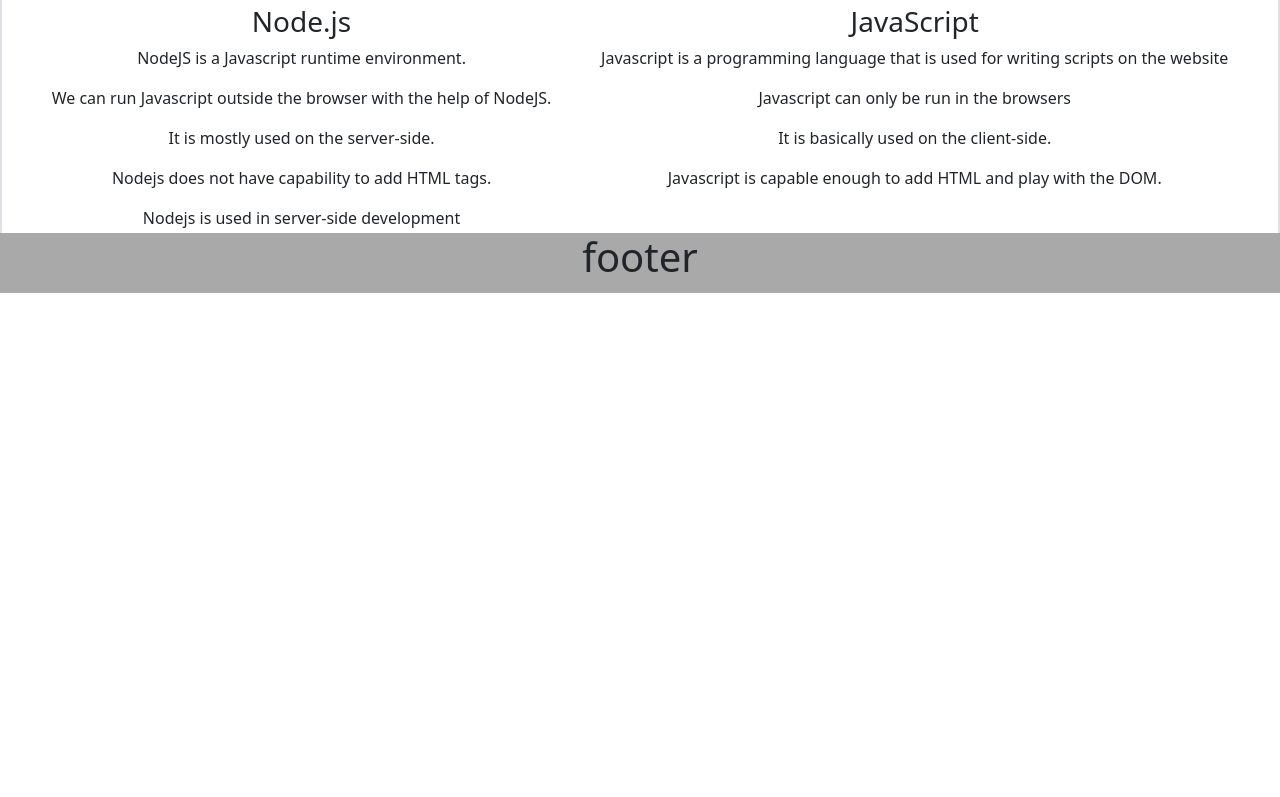
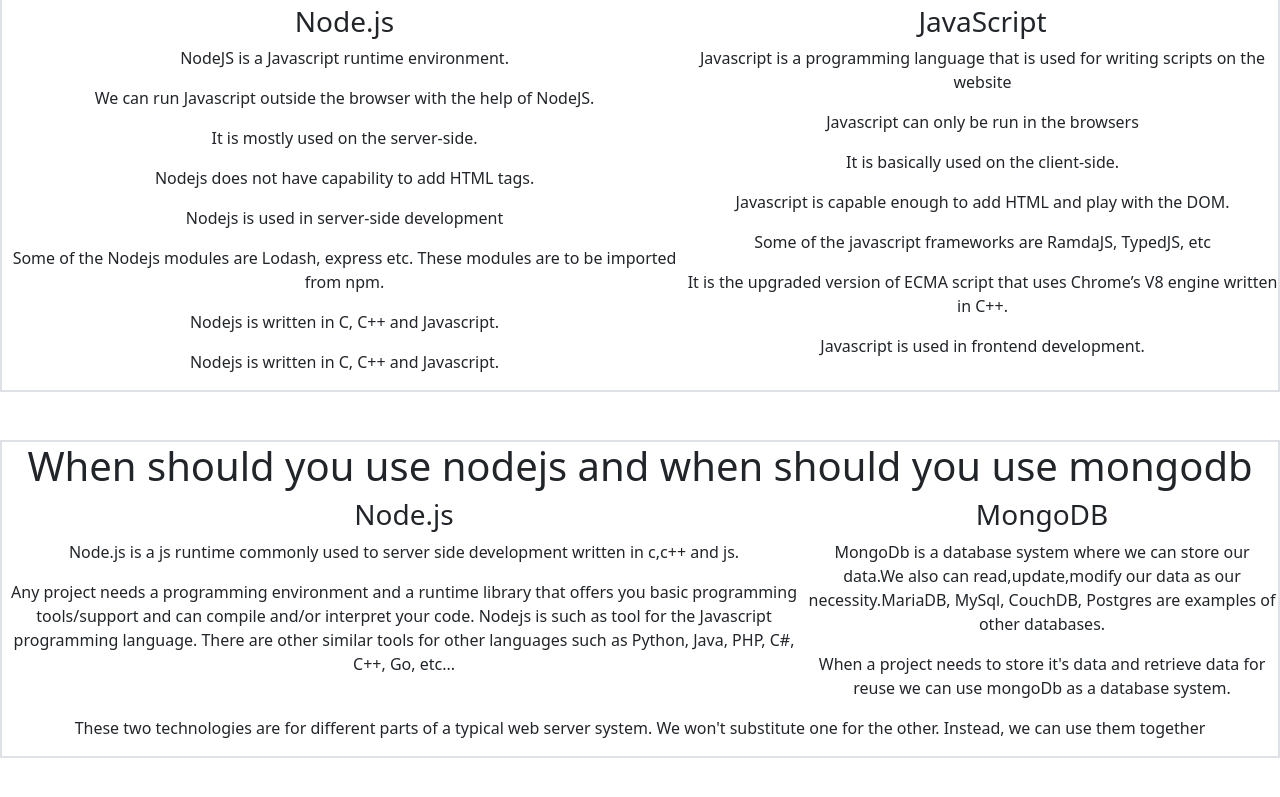
Before and after one commit to Yasmin-Akhter/Posh-electronics, a React (Create React App) app: page /blogs in a window 1280 px wide. Shown: the part 507-1304 px from the top of the page. Before the commit the page ends 800 px from the top, so only its background shows below. Built offline with nearby package versions, Linux system fonts and the light colour scheme; no server answers.

Commit message:
inventory details added

```diff
--- a/src/App.js
+++ b/src/App.js
@@ -38,7 +38,7 @@
         <Route path="/blogs" element={<Blogs></Blogs>}></Route>
         <Route path="*" element={<NotFound></NotFound>}></Route>
       </Routes>
-      <Footer></Footer>
+      {/* <Footer></Footer> */}
     </div>
   );
 }
--- a/src/Pages/Blogs/Blogs.js
+++ b/src/Pages/Blogs/Blogs.js
@@ -35,6 +35,9 @@
                         <p>It is mostly used on the server-side.</p>
                         <p>Nodejs does not have capability to add HTML tags.</p>
                         <p>Nodejs is used in server-side development</p>
+                        <p>Some of the Nodejs modules are Lodash, express etc. These modules are to be imported from npm. </p>
+                        <p>Nodejs is written in C, C++ and Javascript.</p>
+                        <p>Nodejs is written in C, C++ and Javascript.</p>
                     </div>
                     <div>
                         <h3>JavaScript</h3>
@@ -42,9 +45,29 @@
                         <p>Javascript can only be run in the browsers</p>
                         <p>It is basically used on the client-side.</p>
                         <p>Javascript is capable enough to add HTML and play with the DOM. </p>
+                        <p>Some of the javascript frameworks are RamdaJS, TypedJS, etc</p>
+                        <p>It is the upgraded version of ECMA script that uses Chrome’s V8 engine written in C++.</p>
+                        <p>Javascript is used in frontend development.</p>
 
                     </div>
                 </div>
+            </div>
+            <div className='border border-2 my-5 '>
+                <h1>When should you use nodejs and when should you use mongodb</h1>
+                <div className='d-flex justify-content-evenly'>
+                    <div>
+                        <h3>Node.js</h3>
+                        <p>Node.js is a js runtime commonly used to server side development written in c,c++ and js.</p>
+                        <p>Any project needs a programming environment and a runtime library that offers you basic programming tools/support and can compile and/or interpret your code. Nodejs is such as tool for the Javascript programming language. There are other similar tools for other languages such as Python, Java, PHP, C#, C++, Go, etc...</p>
+                    </div>
+                    <div>
+                        <h3>MongoDB</h3>
+                        <p>MongoDb is a database system where we can store our data.We also can read,update,modify our data as our necessity.MariaDB, MySql, CouchDB, Postgres are examples of other databases.</p>
+                        <p>When a project needs to store it's data and retrieve data for reuse we can use mongoDb as a database system. </p>
+                    </div>
+                </div>
+                <p>These two technologies are for different parts of a typical web server system. We won't substitute one for the other. Instead, we can use them together</p>
+
             </div>
 
 
--- a/src/Pages/Home/Home.js
+++ b/src/Pages/Home/Home.js
@@ -28,7 +28,7 @@
                         <p>{product.description}</p>
                         <p>TK.{product.price}</p>
                         <p>Quantity:{product.quantity}</p>
-                        <Link to="/details/:id"><button className='mb-2'>Delete</button></Link>
+                        <Link to={`/details/${product._id}`}><button className='mb-2'>Delete</button></Link>
                     </div>)
 
                 }
--- a/src/Pages/InventoryDetails/InventoryDetails.js
+++ b/src/Pages/InventoryDetails/InventoryDetails.js
@@ -4,18 +4,50 @@
 const InventoryDetails = () => {
     const { id } = useParams();
     console.log(id);
-    const [details, setDetails] = useState({});
+    const [update, setUpdate] = useState({});
     useEffect(() => {
         const url = `http://localhost:5000/product/${id}`
         fetch(url)
             .then(res => res.json())
-            .then(data => setDetails(data))
+            .then(data => setUpdate(data))
     }, [])
+    const handleDelivery = (e) => {
+        const stock = e.target.quantity;
+        console.log(stock);
+
+    }
+    const handleRestock = (e) => {
+        e.preventDefault();
+
+        const restock = e.target.restock.value;
+        console.log(restock);
+
+
+        e.target.reset();
+
+    }
+
+
     return (
         <div>
-            <h1>Inventory Details:{details._id}</h1>
+            <h1>Inventory Details:{update.name}</h1>
+            <img style={{ height: "320px", width: "365px" }} src={update.image} alt="" />
+            <h5>{update.name}</h5>
+            <p>{update.description}</p>
+            <p>TK.{update.price}</p>
+            <p>Quantity:{update.quantity}</p>
+            <div>
+                <button onClick={handleDelivery}>Delivered</button>
+                <form onSubmit={handleRestock}>
+                    <input type="number" name='restock' placeholder='Restock' />
+                    <input type="submit" value="Restock" />
+                </form>
 
-            <Link to="/manage">Manage Inventory</Link>
+            </div>
+            <br />
+
+
+            <Link to="/manage"><button>Manage Inventory</button></Link>
         </div>
     );
 };
--- a/src/Pages/Shared/Footer/Footer.css
+++ b/src/Pages/Shared/Footer/Footer.css
@@ -3,6 +3,7 @@
     bottom: 0;
     width: 100%;
     height: 60px;
+    margin-top: 60px;
     background-color: darkgray;
 }
 
--- a/src/Pages/Shared/Footer/Footer.js
+++ b/src/Pages/Shared/Footer/Footer.js
@@ -3,7 +3,7 @@
 
 const Footer = () => {
     return (
-        <footer className='position-bottom'>
+        <footer className='position-bottom mt-5'>
             <h1>footer</h1>
         </footer>
     );
```
